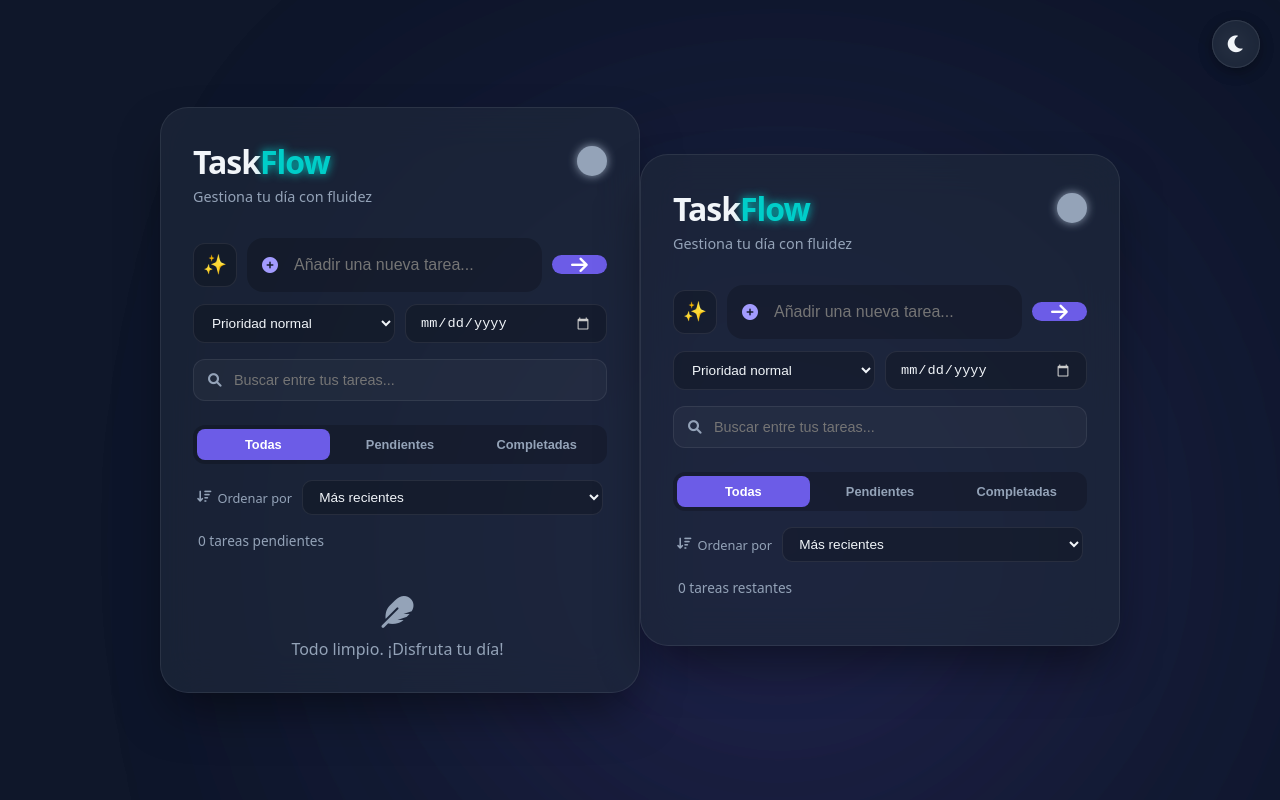
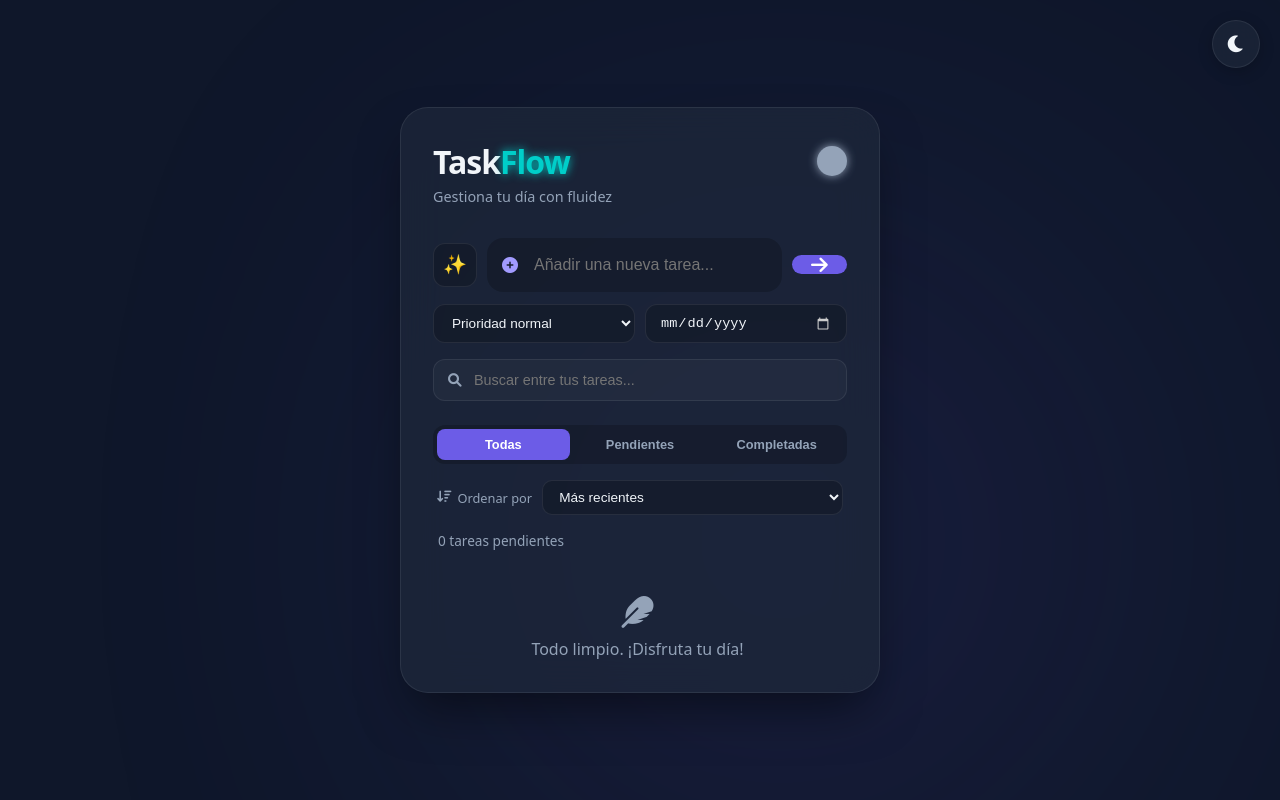
Before and after one commit to NicolasTibu/taskflow-project, a plain HTML site: page index.html in a window 1280 px wide. Drawn offline with Linux system fonts and the light colour scheme.

Commit message:
Add files via upload

```diff
--- a/index.html
+++ b/index.html
@@ -94,100 +94,4 @@
 
     <script src="app.js"></script>
 </body>
-</html><!DOCTYPE html>
-<html lang="es">
-<head>
-    <meta charset="UTF-8">
-    <meta name="viewport" content="width=device-width, initial-scale=1.0">
-    <title>TaskFlow Pro | Tu Espacio Productivo</title>
-    <link rel="stylesheet" href="https://cdnjs.cloudflare.com/ajax/libs/font-awesome/6.0.0/css/all.min.css">
-    <link rel="stylesheet" href="style.css">
-</head>
-<body>
-    <button id="theme-toggle" class="theme-toggle" title="Cambiar tema (claro/oscuro)" aria-label="Cambiar tema">
-        <i id="theme-icon" class="fas fa-moon"></i>
-    </button>
-
-    <div class="bg-glow"></div>
-
-    <div class="app-container glass">
-        <header>
-            <div class="header-top">
-                <h1>Task<span class="accent">Flow</span></h1>
-                <div id="mood-icon" class="mood-neutral"></div>
-            </div>
-            <p class="subtitle">Gestiona tu día con fluidez</p>
-        </header>
-
-        <form id="task-form" class="neumorphic-form">
-            <div class="input-row">
-                <button type="button" id="emoji-btn" class="emoji-trigger" title="Emoji">✨</button>
-                <div class="input-group flex-1">
-                    <i class="fas fa-plus-circle input-icon"></i>
-                    <input type="text" id="task-input" placeholder="Añadir una nueva tarea..." required maxlength="80">
-                </div>
-                <button type="submit" id="add-btn">
-                    <i class="fas fa-arrow-right"></i>
-                </button>
-            </div>
-            <div class="form-options">
-                <select id="priority-select" class="priority-select" title="Prioridad">
-                    <option value="medium">Prioridad normal</option>
-                    <option value="high">Alta</option>
-                    <option value="low">Baja</option>
-                </select>
-                <input type="date" id="task-date" class="date-input" title="Fecha límite">
-            </div>
-            <div id="emoji-picker" class="emoji-picker hidden">
-                <button type="button" class="emoji-opt">🎯</button>
-                <button type="button" class="emoji-opt">💻</button>
-                <button type="button" class="emoji-opt">📚</button>
-                <button type="button" class="emoji-opt">🍎</button>
-                <button type="button" class="emoji-opt">💪</button>
-                <button type="button" class="emoji-opt">🛒</button>
-                <button type="button" class="emoji-opt">🌟</button>
-                <button type="button" class="emoji-opt">🎨</button>
-                <button type="button" class="emoji-opt">☕</button>
-                <button type="button" class="emoji-opt">📝</button>
-            </div>
-        </form>
-
-        <div class="search-container">
-            <i class="fas fa-search search-icon"></i>
-            <input type="text" id="search-input" placeholder="Buscar entre tus tareas...">
-        </div>
-
-        <div class="filter-tabs">
-            <button data-filter="all" class="filter-btn active">Todas</button>
-            <button data-filter="pending" class="filter-btn">Pendientes</button>
-            <button data-filter="completed" class="filter-btn">Completadas</button>
-        </div>
-
-        <div class="sort-bar">
-            <label for="sort-select" class="sort-label"><i class="fas fa-sort-amount-down"></i> Ordenar por</label>
-            <select id="sort-select" class="sort-select" title="Ordenación">
-                <option value="recent">Más recientes</option>
-                <option value="priority">Prioridad (alta → baja)</option>
-                <option value="date">Fecha límite</option>
-                <option value="text">Texto (A-Z)</option>
-                <option value="pending">Pendientes primero</option>
-            </select>
-        </div>
-
-        <div class="stats-bar">
-            <span id="task-count">0 tareas restantes</span>
-            <button id="clear-all-btn" class="text-btn hide"><i class="fas fa-broom"></i> Limpiar todo</button>
-        </div>
-
-        <ul id="task-list">
-            </ul>
-    </div>
-
-    <div id="toast-container"></div>
-
-    <audio id="sound-add" src="https://assets.mixkit.co/active_storage/sfx/2571/2571-preview.mp3" preload="auto"></audio>
-    <audio id="sound-delete" src="https://assets.mixkit.co/active_storage/sfx/2568/2568-preview.mp3" preload="auto"></audio>
-
-    <script src="app.js"></script>
-</body>
 </html>
```
